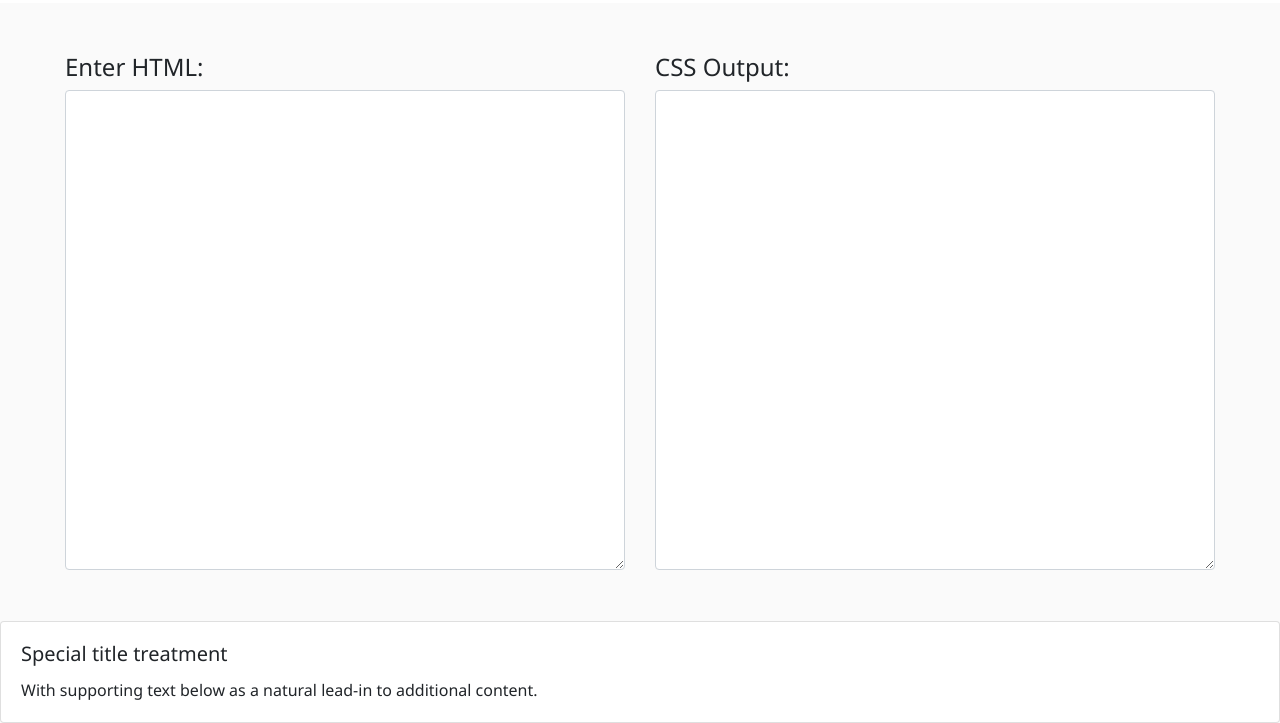
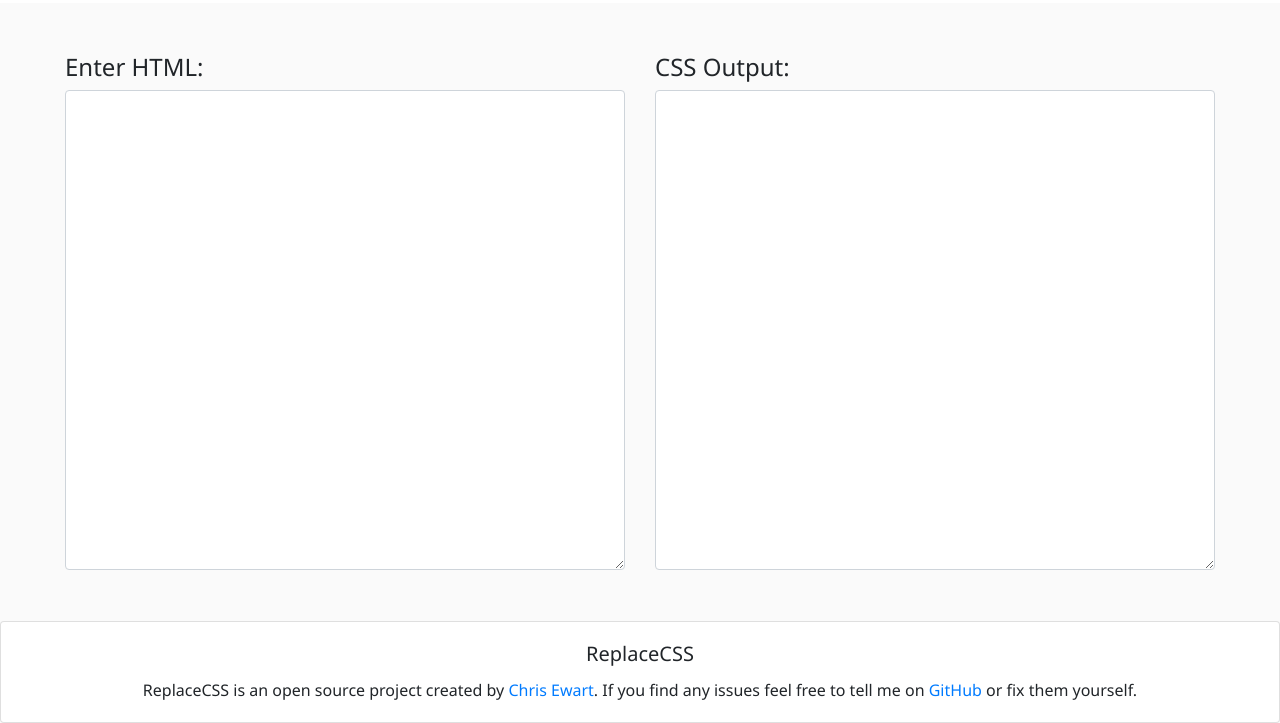
Before and after one commit to ChrisE217/ReplaceCSS, a plain HTML site: page index.html in a window 1280 px wide. Shown: the part 77-800 px from the top of the page. Drawn offline with nearby package versions, Linux system fonts and the light colour scheme.

Commit message:
footer content

```diff
--- a/css/site.css
+++ b/css/site.css
@@ -12,6 +12,7 @@ body{
 
 .footer{
     background-color: white;
+    text-align: center;
 }
 textarea{
     min-height: 60vh;
--- a/index.html
+++ b/index.html
@@ -21,23 +21,25 @@
       <div class="col-lg-6">
         <h4>Enter HTML:</h4>
         <div class="input-group">
-          <textarea class="form-control"></textarea>
+          <textarea id="input" class="form-control"></textarea>
         </div>
       </div>
       <div class="col-lg-6">
         <h4>CSS Output:</h4>
         <div class="input-group">
-          <textarea class="form-control"></textarea>
+          <textarea id="output" class="form-control"></textarea>
         </div>
       </div>
     </div>
   </div>
   <div class="card footer fixed-bottom">
-      <div class="card-body">
-        <h5 class="card-title">Special title treatment</h5>
-        <p class="card-text">With supporting text below as a natural lead-in to additional content.</p>
-      </div>
+    <div class="card-body">
+      <h5 class="card-title center">ReplaceCSS</h5>
+      <p class="card-text">ReplaceCSS is an open source project created by <a href="https://www.chrisewart.net">Chris
+          Ewart</a>. If you find any issues feel free to tell me on <a
+          href="https://github.com/ChrisE217/replacecss">GitHub</a> or fix them yourself.</p>
     </div>
+  </div>
 
   <script src="js/replacecss.js"></script>
   <script src="https://code.jquery.com/jquery-3.3.1.slim.min.js"
```
